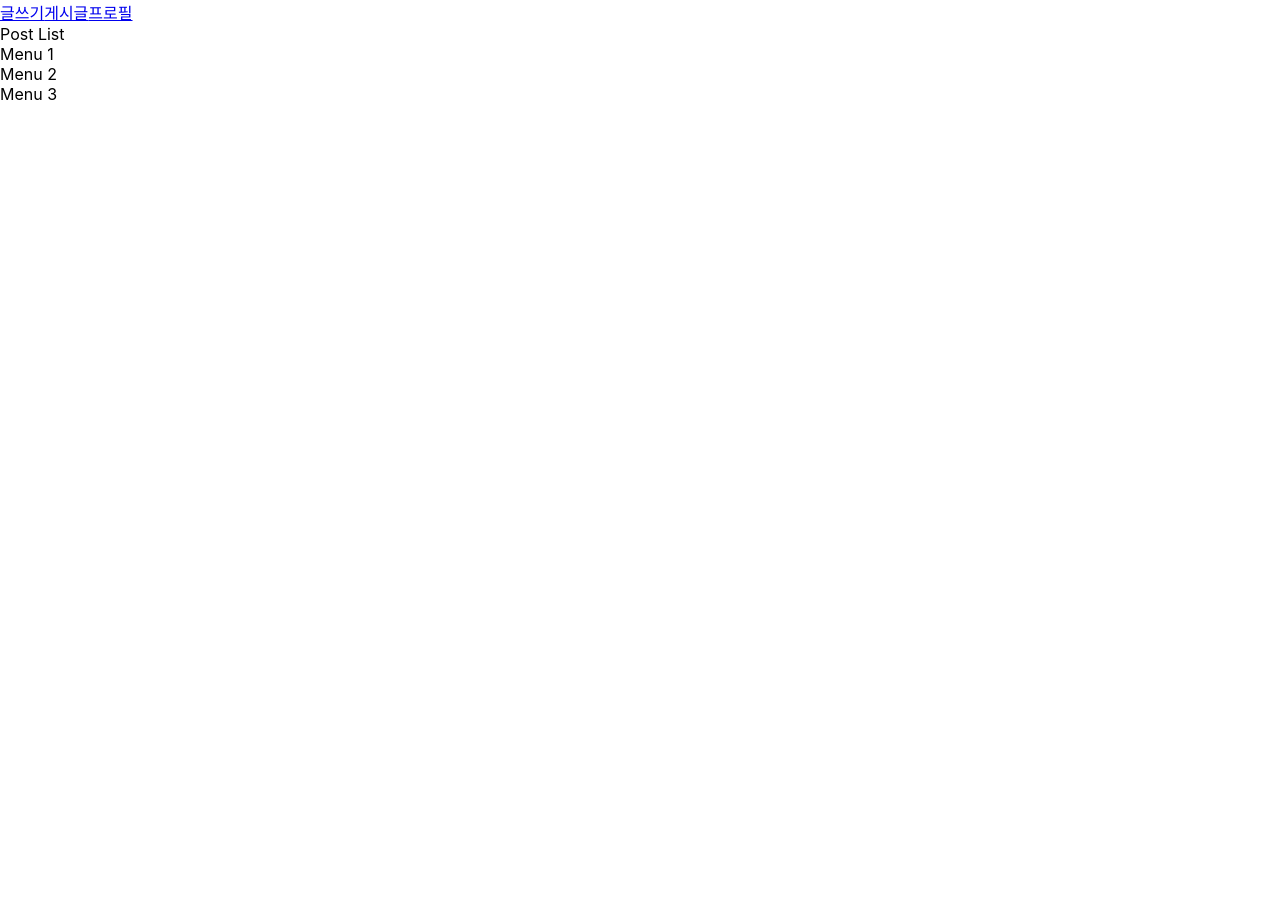
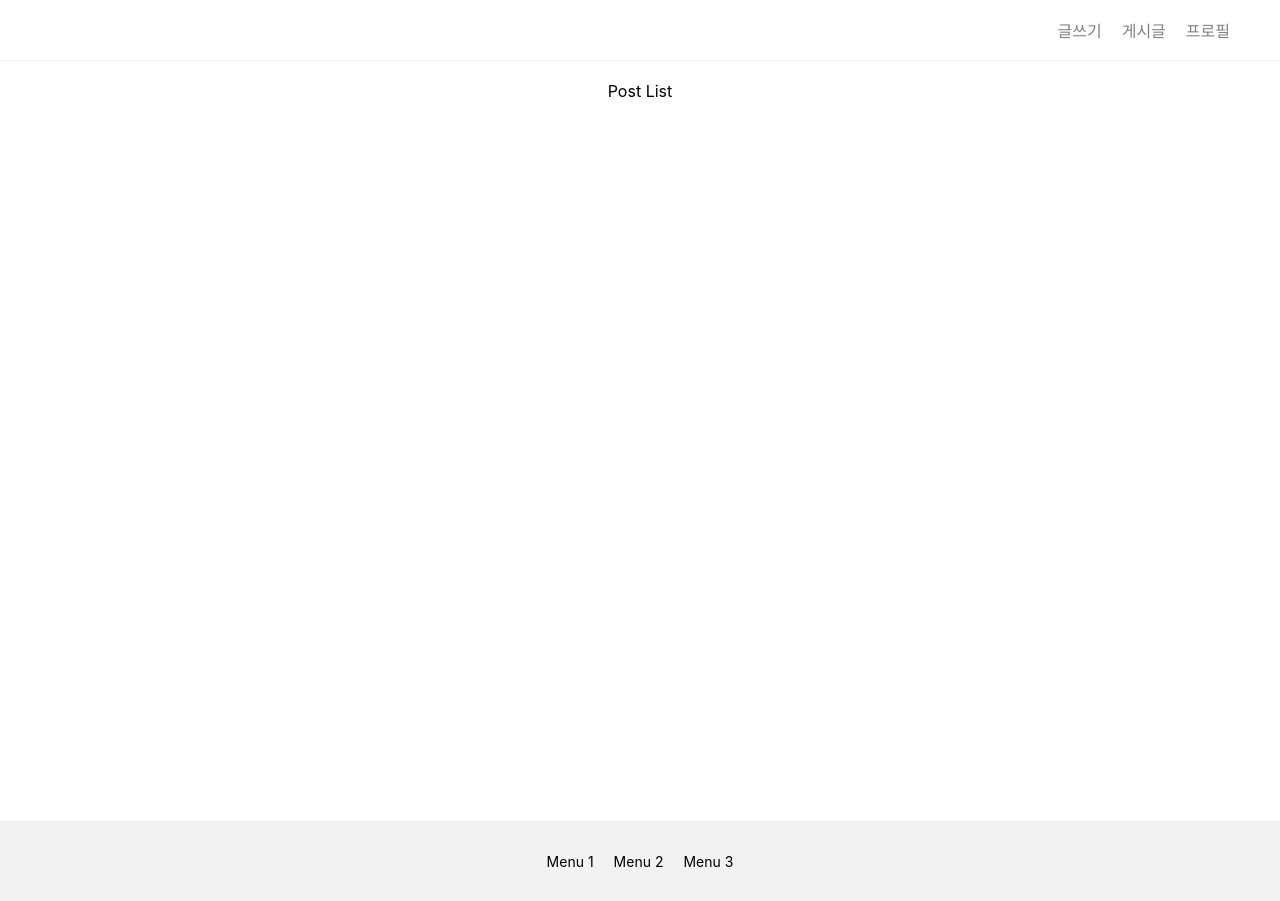
Before and after one commit to daepang/study-react-blog, a React (Create React App) app: page / in a window 1280 px wide. Before the commit the page ends 800 px from the top, so only its background shows below. Built offline with nearby package versions, Linux system fonts and the light colour scheme.

Commit message:
home css 적용

```diff
--- a/src/index.css
+++ b/src/index.css
@@ -11,3 +11,45 @@ code {
   font-family: source-code-pro, Menlo, Monaco, Consolas, 'Courier New',
     monospace;
 }
+
+/* header */
+header {
+  display: flex;
+  justify-content: space-between;
+  flex-direction: row-reverse;
+  border-bottom: 1px solid #f2f2f2;
+  padding: 10px 40px;
+  min-height: 40px;
+  align-items: center;
+}
+
+header a {
+  margin: 0px 10px;
+  text-decoration: none;
+  color: gray;
+}
+
+header a:focus,
+header a:hover {
+  color: black;
+}
+
+/* footer */
+footer {
+  background-color: #f2f2f2;
+  min-height: 40px;
+  padding: 20px 40px;
+  font-size: 14px;
+  text-align: center;
+  display: flex;
+  align-items: center;
+  justify-content: center;
+  gap: 20px;
+}
+
+/* post list */
+.post-list {
+  min-height: 90vh;
+  padding: 20px 40px;
+  text-align: center;
+}
```
